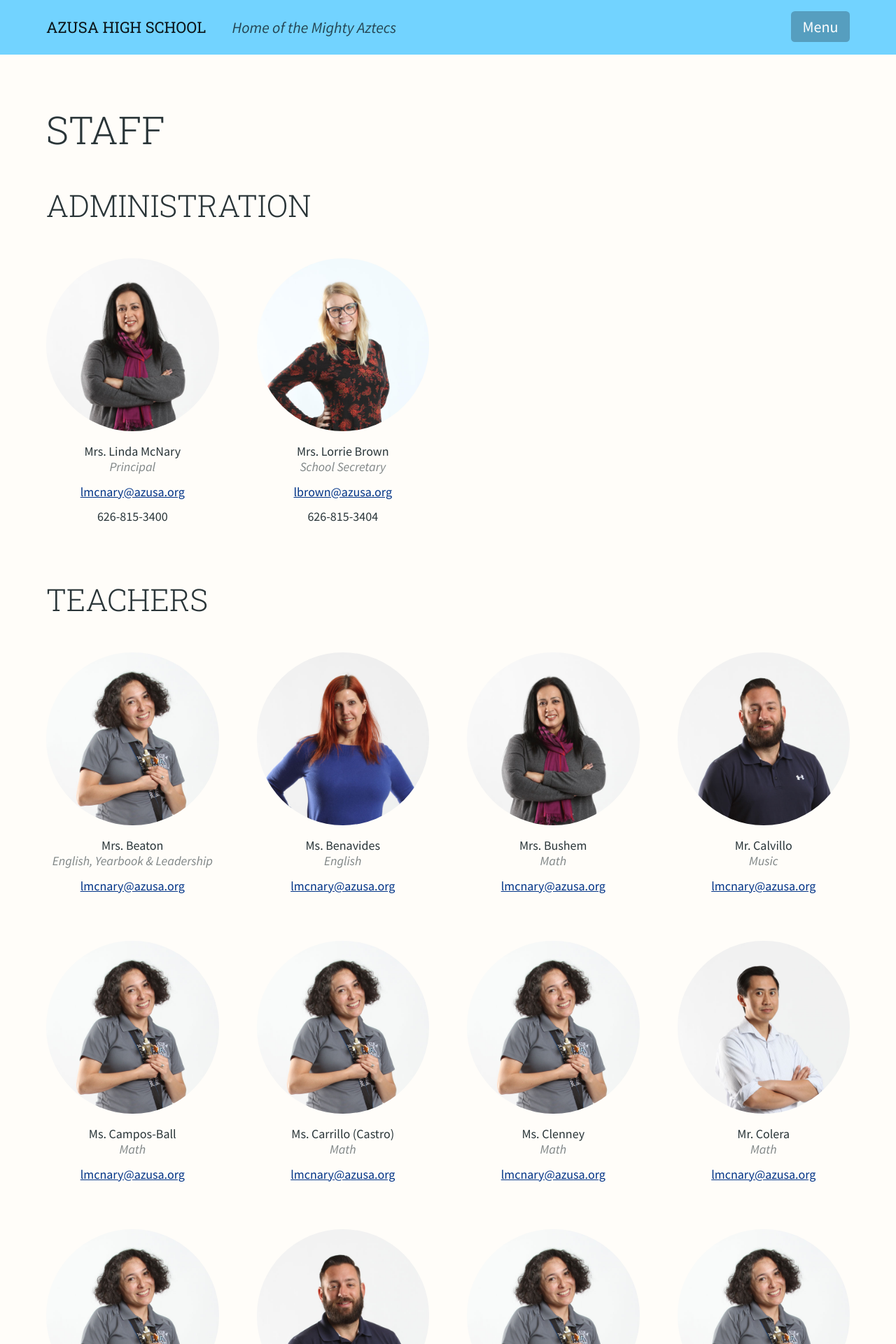
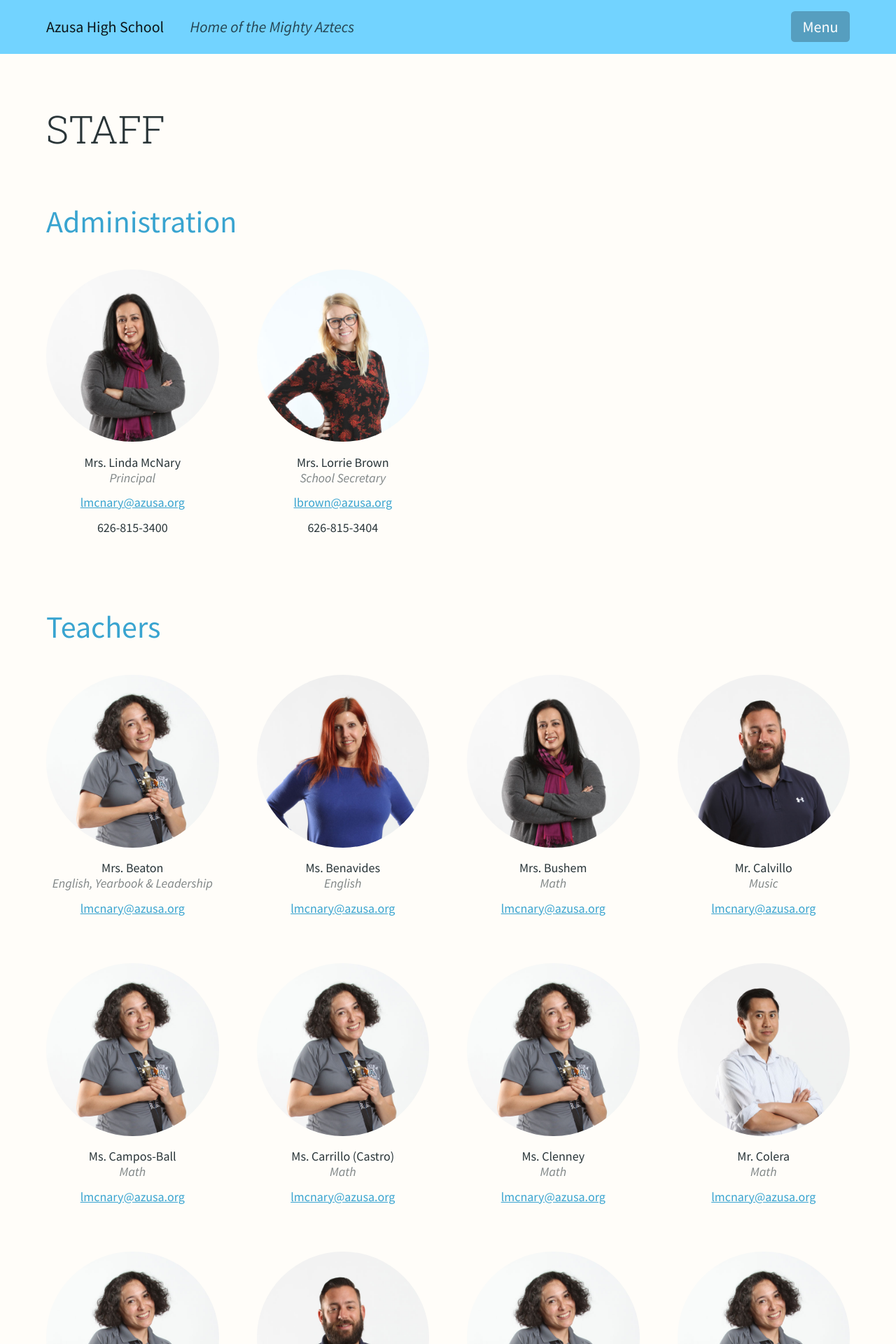
Before and after one commit to jimthoburn/azusa, a Jekyll site: the page built from staff.markdown, in a window 1280 px wide. Shown: the top 1920 px of the page at 70% size. Built offline with Jekyll 4.4.1, drawn with Linux system fonts in a browser that asks for light colours.

Commit message:
Make headlines look a little nicer.

```diff
--- a/_css/color.css
+++ b/_css/color.css
@@ -9,7 +9,7 @@
     --lighter-blue: rgb(114, 211, 255);
 
     --school-color: var(--lighter-blue);
-    --link-color: var(--ocean);
+    --link-color: var(--light-blue);
     --text-color: rgb(42, 53, 56);
   }
 
--- a/_css/home.css
+++ b/_css/home.css
@@ -95,6 +95,7 @@
     padding: 1.5em;
     font-family: inherit;
     text-transform: inherit;
+    color: inherit;
 
     /* For the instagram username */
     /* @wrap-long-words */
--- a/css/color.css
+++ b/css/color.css
@@ -7,7 +7,7 @@
     color: rgb(42, 53, 56);
   }
   a {
-    color: rgb(0, 51, 135);
+    color: rgb(57, 164, 208);
   }
   img {
     max-width: 100%;
--- a/css/home.css
+++ b/css/home.css
@@ -98,6 +98,7 @@
     padding: 1.5em;
     font-family: inherit;
     text-transform: inherit;
+    color: inherit;
 
     /* For the instagram username */
     /* @wrap-long-words */
--- a/css/shared.css
+++ b/css/shared.css
@@ -10,7 +10,7 @@
   }
 
   a {
-    color: rgb(0, 51, 135);
+    color: rgb(57, 164, 208);
   }
 
   img {
@@ -54,26 +54,31 @@
   h1, h2, h3, h4, h5, h6, p, ol, ul, dl, figure {
     margin-top: 0.75em;
     margin-bottom: 0.75em;
-    max-width: 33em;
+
+    /* Limit line lengths, for readability. */
+    max-width: 40rem;
+    /*
+    margin-left: auto;
+    margin-right: auto;
+    */
   }
 
   h1, h2, h3, h4, h5, h6 {
     margin-top: 1.5em;
     font-weight: inherit;
+  }
+
+  h1 {
+    text-transform: uppercase;
     font-family: "Roboto Slab", "Source Sans Pro", "Helvetica Neue", Helvetica, sans-serif;
   }
 
   h1, h2 {
-    text-transform: uppercase;
     font-weight: 300;
   }
 
   h1 strong, h2 strong {
     font-weight: 400;
-  }
-
-  h1, h2, h3, h4, h5, h6, p {
-    max-width: 40em;
   }
 
   h1 {
@@ -84,8 +89,19 @@
 
   h2 {
     font-size: 2em;
+    line-height: 1.125;
     margin-top: 0.75em;
     margin-bottom: 0.375em;
+  }
+
+  main h2 {
+    color: rgb(57, 164, 208);
+  }
+
+  @media (min-width: 60em) { /* --big-screen-width */
+    h2 {
+      margin-top: 1.5em; /* Twice the usual margin */
+    }
   }
 
   h3 {
@@ -696,6 +712,7 @@
     padding: 1.5em;
     font-family: inherit;
     text-transform: inherit;
+    color: inherit;
 
     /* For the instagram username */
     /* @wrap-long-words */
```
Also changed, not shown: _css/type.css (+22 -6 lines), css/type.css (+19 -5 lines), 4 other files.
